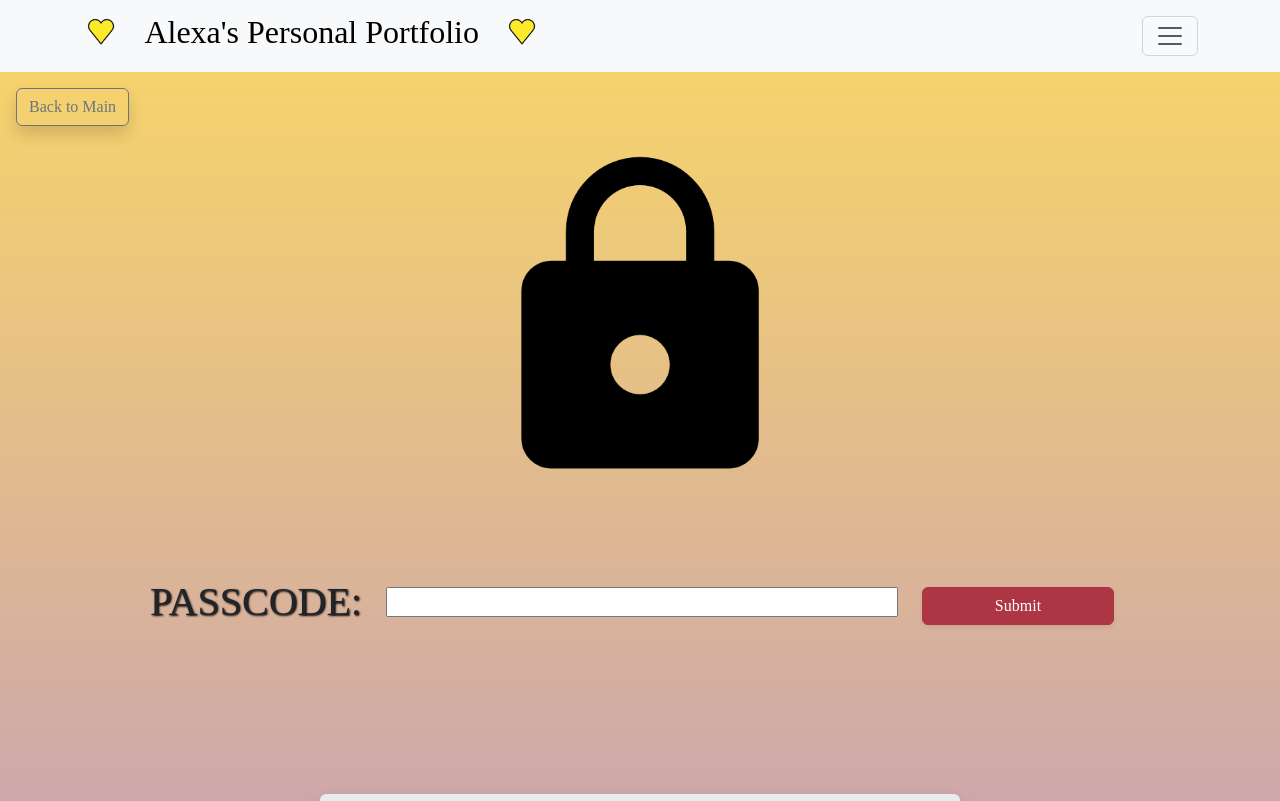
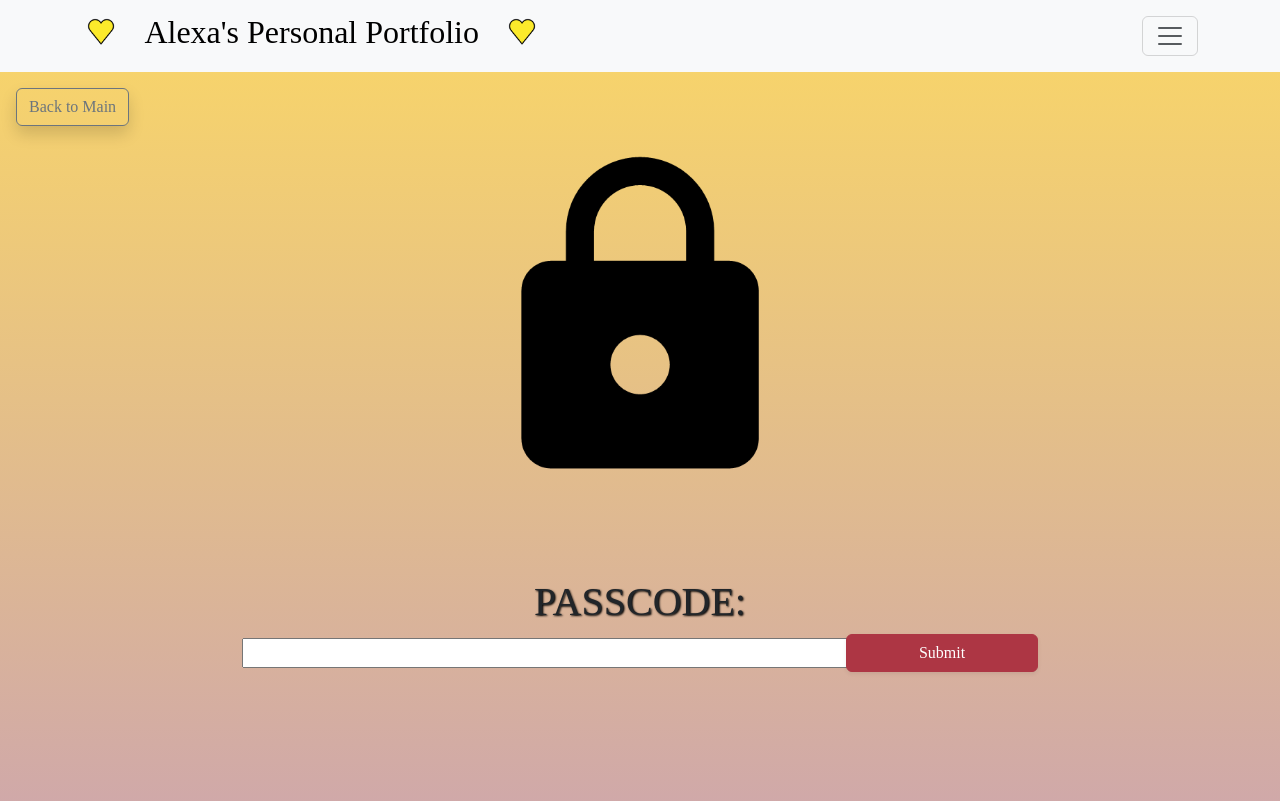
Before and after one commit to Citralyn/Alexa_Personal_Portfolio, a React (Vite) app in the folder Portfolio/portfolio_on_vite/: page /puzzle in a window 1280 px wide. Shown: the top 801 px of the page. Built offline with nearby package versions, Linux system fonts and the light colour scheme; a web font is replaced by a local one.

Commit message:
used bootstrap d-flex for making col a flex container and children flex items. I think that's in general a thing you can do other than just justify-content-enter or align-items-center.

```diff
--- a/Portfolio/portfolio_on_vite/src/pages/main/PuzzlePage.jsx
+++ b/Portfolio/portfolio_on_vite/src/pages/main/PuzzlePage.jsx
@@ -122,31 +122,30 @@ function Submission( {password, modalSetter, unlockedSetter, passwordSetter} ) {
     }
 
     return(
-        <Row className="row justify-content-center align-items-center">
-        <Col></Col>
+        <Container fluid>
+        <Row className="row text-center justify-content-center align-items-center">
             <Col>
+            <Row>
             <h1>PASSCODE:</h1>
-        </Col>
-        <Col>
+            </Row>
+            <Row className='row justify-content-center align-items-center'>
             <form onSubmit={handlePassword}>
-            <Row style={{width: "60vw"}}>
-                <Col >
+                <Col className='d-flex justify-content-center align-items-center'>
+                <Row className='w-50 '>
                 <input
-
-            style={{width: "40vw"}}
                 type="text"
                 onChange={(e) => passwordSetter(e.target.value)}
                 />
+                </Row>
+                <Row className='row justify-content-center align-items-center' >
+                <Button className="shadow-sm" variant="danger" style={{width: "15vw"}} type="submit">Submit</Button>
+                </Row>
                 </Col>
-                <Col>
-                <Button className="shadow-sm" variant="danger" style={{width: "15vw"}} type="submit">Submit</Button>
+            </form>
+            </Row>
         </Col>
         </Row>
-
-        </form>
-        </Col>
-        <Col></Col>
-        </Row>
+        </Container>
 )
 }
 
```
Also changed, not shown: 1 other file (tests, documents, lock files or other folders). Lines whose indentation alone changed are shown as unchanged.
